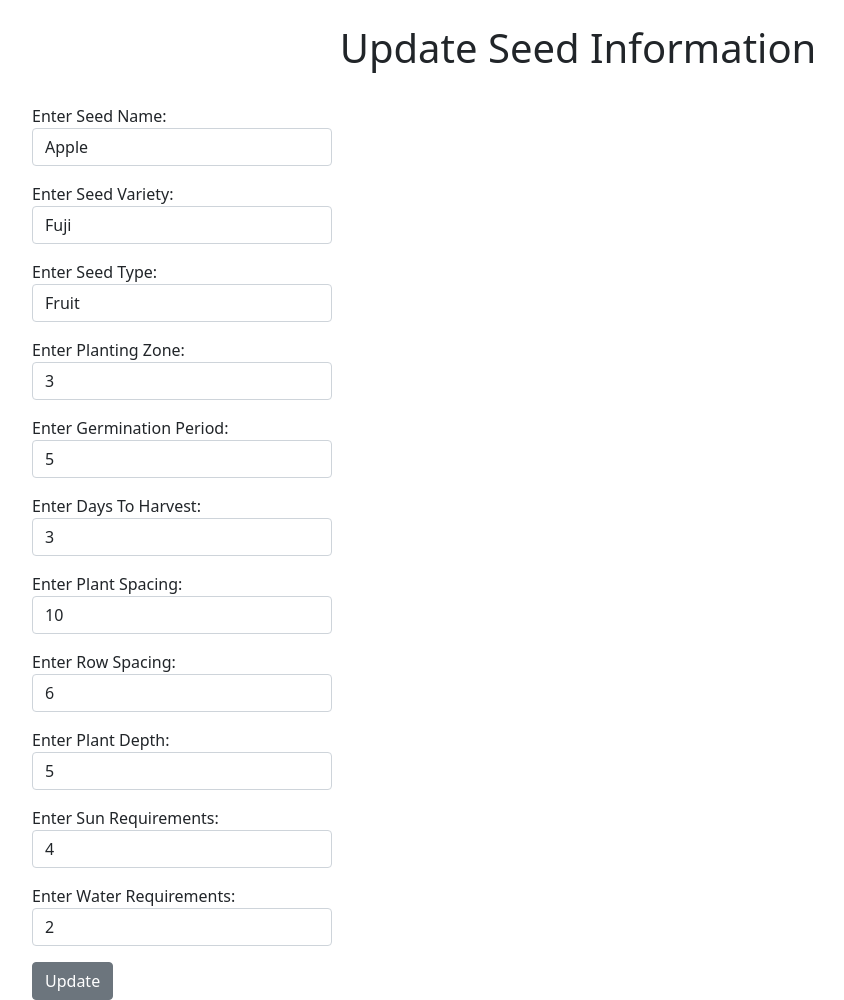
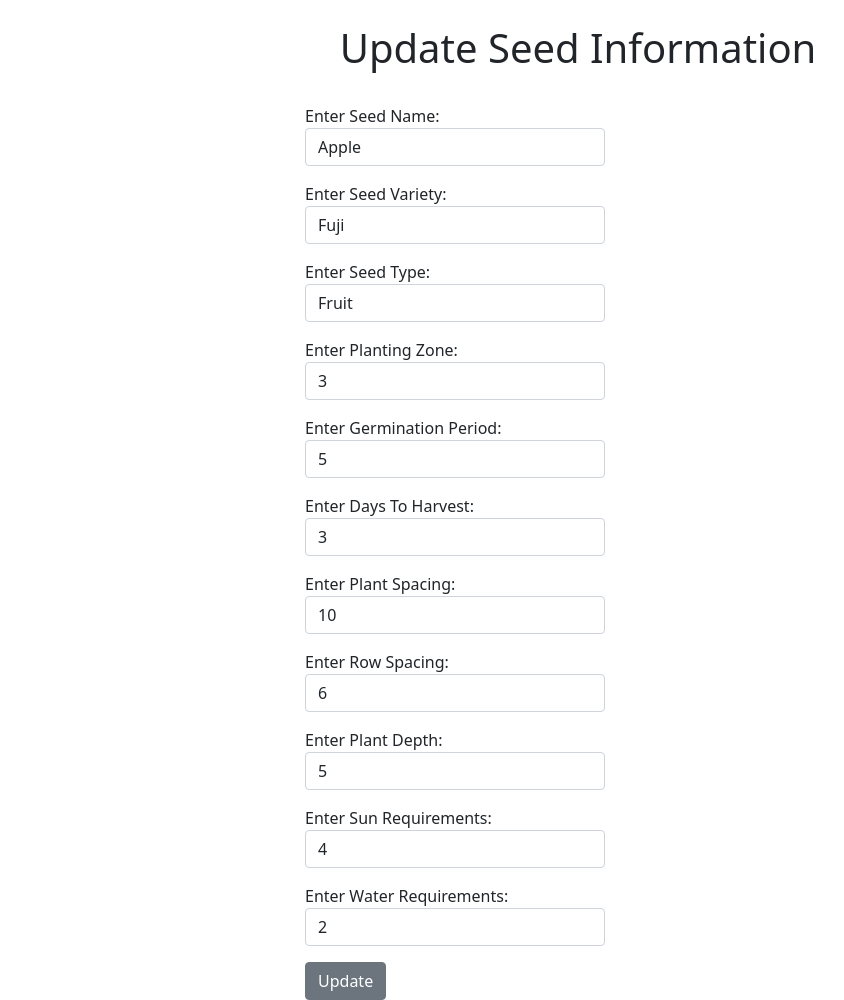
Before and after one commit to jaridley/seed_catalog_project, a Django app: page /update_seeds/2 in a window 1280 px wide. Shown: the part 56-1056 px from the top of the page, without its empty margins (62-906 px from the left). Run offline with Django 3.2, Linux system fonts and the light colour scheme; data comes from the database, SQL or seed files in the repository.

Commit message:
changes to the update html file

```diff
--- a/seeds/templates/update_seeds.html
+++ b/seeds/templates/update_seeds.html
@@ -4,9 +4,11 @@
 <br/>
 <div class="container">
     <form method="POST" action="{% url 'update_seeds' seeds.id %}">
-        {% csrf_token %}
-        {{ seed_form.as_p }}
-        <input type="submit" value="Update" class="btn btn-secondary">
+        <div class="col-md-3 offset-md-3">
+            {% csrf_token %}
+            {{ seed_form.as_p }}
+            <input type="submit" value="Update" class="btn btn-secondary">
+        </div>
     </form>
 </div>
 
```
